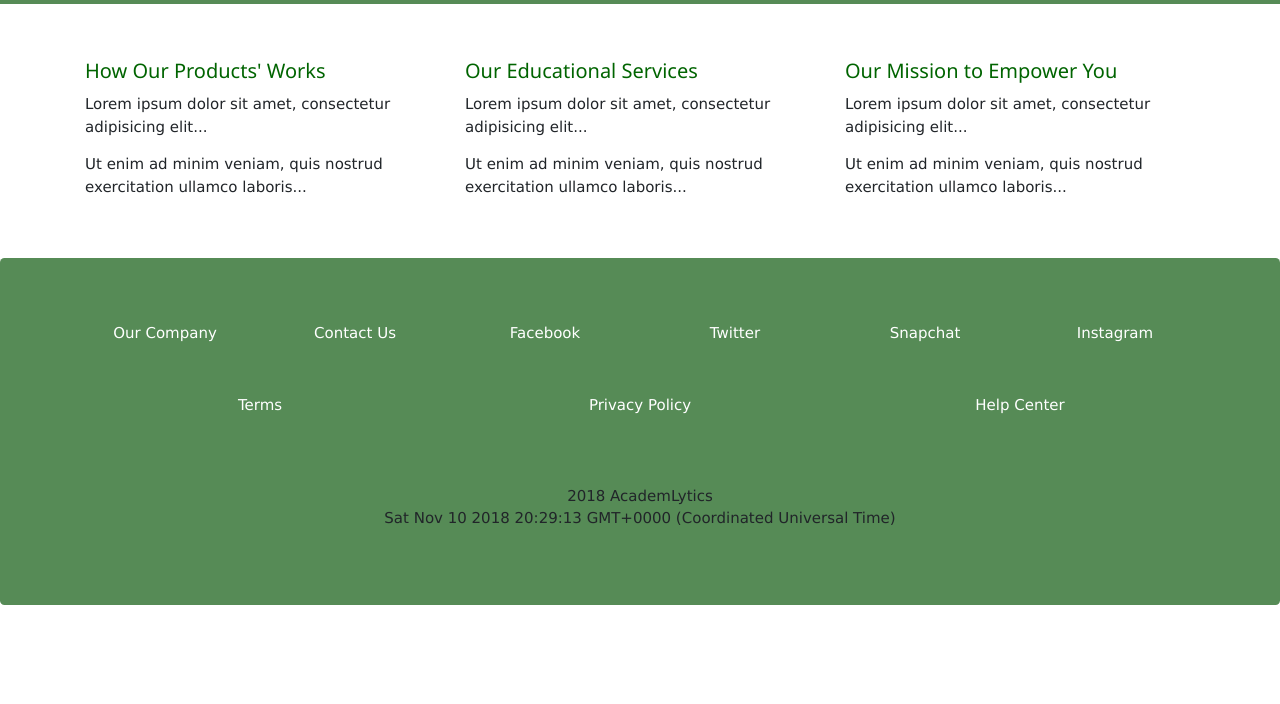
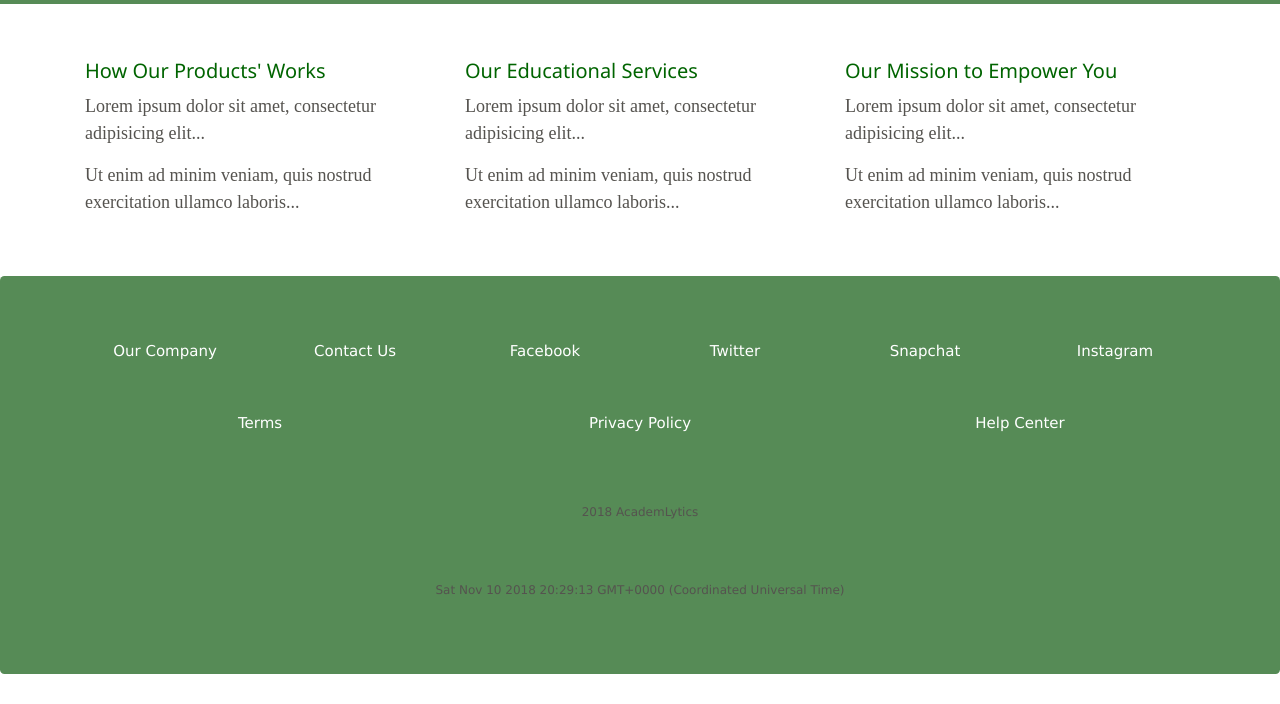
Before and after one commit to PebblesFaith/AcademLyTics.com, a plain HTML site: page index1.html in a window 1280 px wide. Shown: the part 499-1203 px from the top of the page. Before the commit the page ends 1134 px from the top, so only its background shows below. Drawn offline with nearby package versions, Linux system fonts and the light colour scheme.

Commit message:
Updating CSS footer and paragraph.

```diff
--- a/app1.css
+++ b/app1.css
@@ -43,31 +43,19 @@ a {
 
 }
 
-p.size {
-    font-size: 15px;
+p.p-size {
+    color: #55534f;
+    font-size: 18px;
+    font-family: 'Times New Roman', Times, serif;
 
 }
 
-p {
-
-    font-size: 15px;
+p.footerp1 {
+    font-size: 12px;
+    color: #55534f;
 }
 
+p.footerp2 {
+    font-size: 12px;
+    color: #55534f;
 }
-
-.dropdown-content a {
-    color: black;
-    padding: 12px 16px;
-    text-decoration: none;
-    display: block;
-}
-
-.dropdown-content a:hover {background-color: #f1f1f1}
-
-.dropdown:hover .dropdown-content {
-    display: block;
-}
-
-.dropdown:hover .dropbtn {
-    background-color: #3e8e41;
-}
--- a/index1.html
+++ b/index1.html
@@ -11,7 +11,8 @@
     <script src="https://cdnjs.cloudflare.com/ajax/libs/popper.js/1.14.3/umd/popper.min.js"></script>
     <script src="https://maxcdn.bootstrapcdn.com/bootstrap/4.1.3/js/bootstrap.min.js"></script>
 
-    <link href="app1.css" rel="stylesheet" />
+    <link rel="stylesheet" type="text/css" href="app1.css">
+
     <script src="app1.js" type="application/javascript"></script>
 </head>
 
@@ -149,10 +150,16 @@
                     <br>
                     <br>
 
-                    2018 AcademLytics
 
-                    <p id="timestamp">
-                        <p>
+                    <footer class="container-fluid">
+                        <p class="footerp1">2018 AcademLytics</p>
+                        <br>
+                        <br>
+                        <p class="footerp2" id="timestamp"></p>
+
+
+
+
 
                 </div>
 
```
Also changed, not shown: HelloWorld.html (added, +1 -0 lines).
